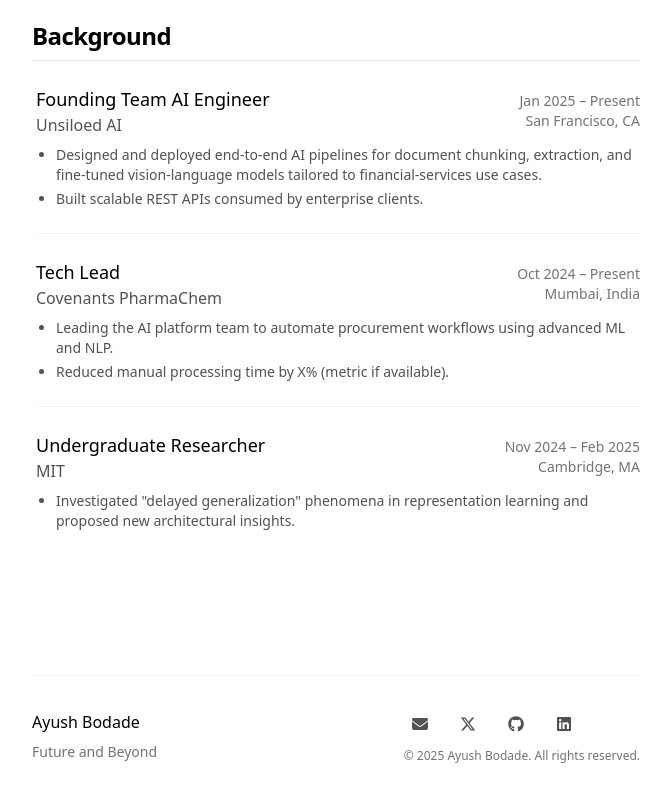
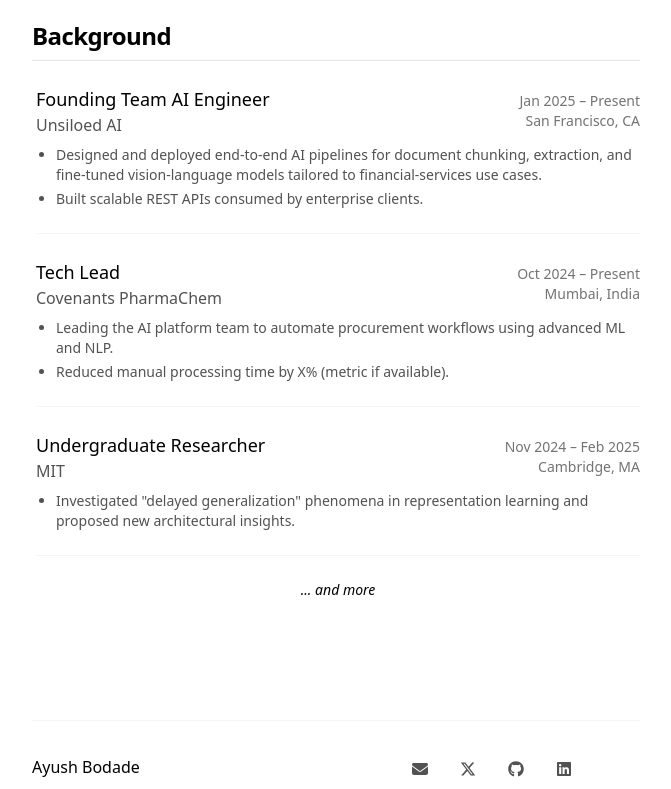
Before and after one commit to ayushb03/personal-website, a Next.js app: page / in a window 1280 px wide. Shown: the part 455-1244 px from the top of the page, without its empty margins (304-975 px from the left). Built offline with nearby package versions, Linux system fonts and the light colour scheme.

Commit message:
✨ feat: add additional content indication on Home page

```diff
--- a/src/app/page.tsx
+++ b/src/app/page.tsx
@@ -44,6 +44,10 @@
               <li>Investigated "delayed generalization" phenomena in representation learning and proposed new architectural insights.</li>
             </ul>
           </ExperienceCard>
+
+          <p className="text-center text-sm text-muted-foreground mt-4 italic">
+            ... and more
+          </p>
         </div>
       </Section>
     </>
```
